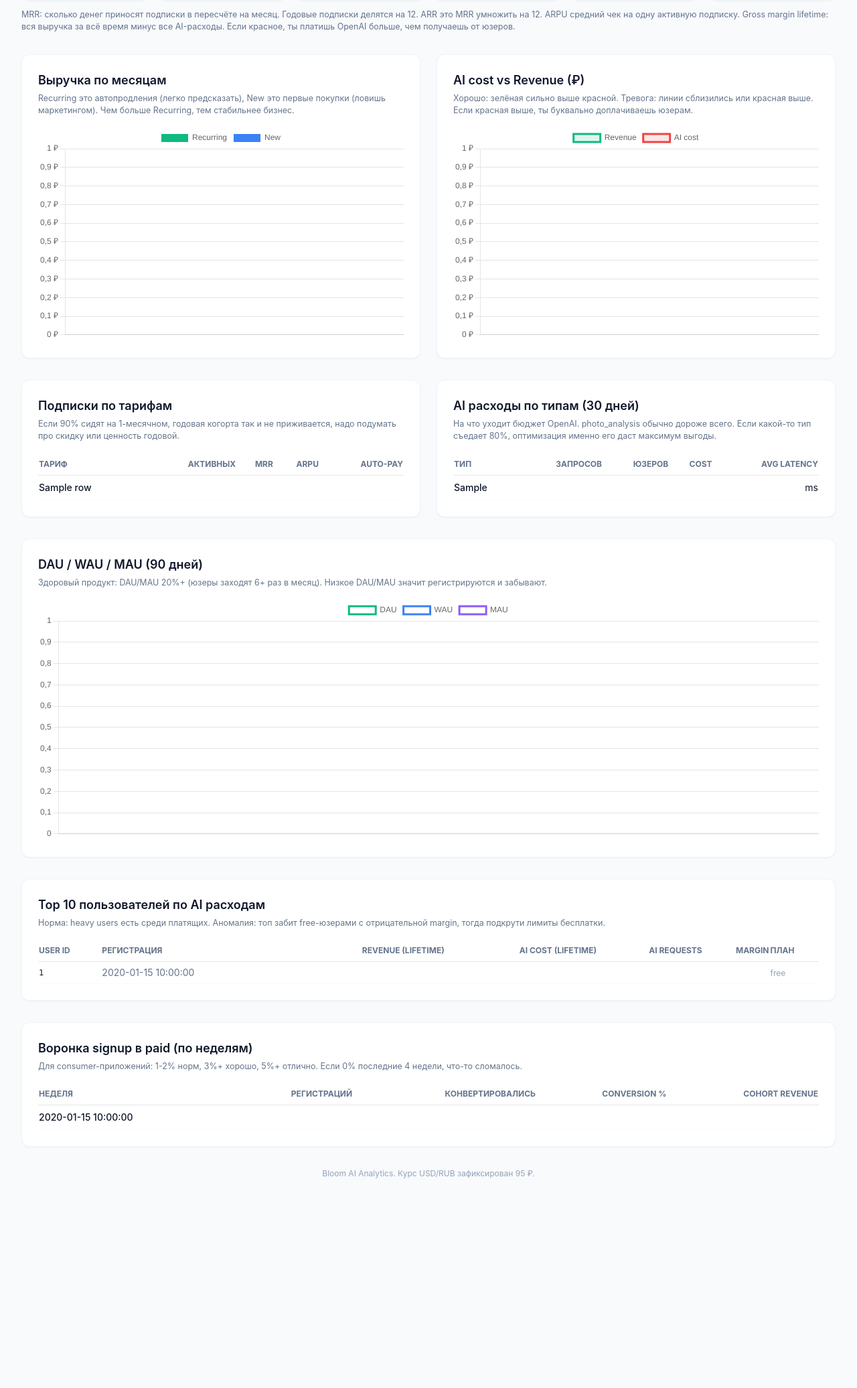
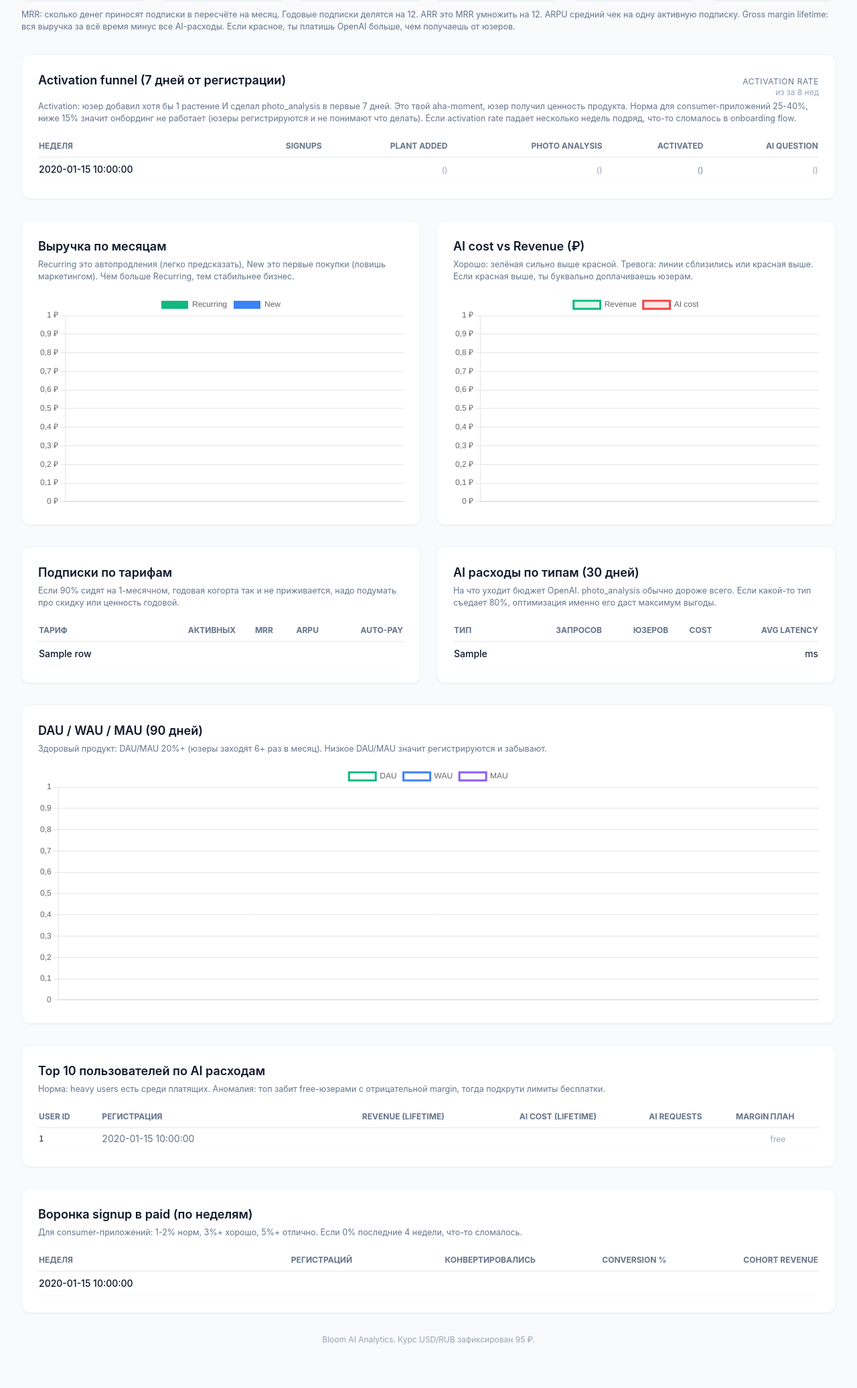
Before and after one commit to Kamilla170/bloom_app, a Python web app: template analytics/templates/dashboard.html in a window 1280 px wide. Shown: the part 291-2363 px from the top of the page at 67% size. Before the commit the page ends 2050 px from the top, so only its background shows below. Run offline with Jinja, Linux system fonts and the light colour scheme; the template is opened without the code that fills it: most values are stand-ins (such as "Sample title", 1, 10 or a date in 2020); some libraries are stand-ins or nearby versions.

Commit message:
Update dashboard.html

```diff
--- a/analytics/templates/dashboard.html
+++ b/analytics/templates/dashboard.html
@@ -88,6 +88,51 @@
             <p class="hint mb-8">
                 MRR: сколько денег приносят подписки в пересчёте на месяц. Годовые подписки делятся на 12. ARR это MRR умножить на 12. ARPU средний чек на одну активную подписку. Gross margin lifetime: вся выручка за всё время минус все AI-расходы. Если красное, ты платишь OpenAI больше, чем получаешь от юзеров.
             </p>
+
+            <!-- Activation Funnel -->
+            <div class="bg-white rounded-xl p-6 shadow-sm border border-slate-100 mb-8">
+                <div class="flex items-baseline justify-between mb-1">
+                    <h2 class="text-lg font-semibold">Activation funnel (7 дней от регистрации)</h2>
+                    <div class="text-right">
+                        <div class="text-xs text-slate-500 uppercase tracking-wider">Activation rate</div>
+                        <div class="text-2xl font-bold kpi-value text-emerald-600">{{ fmt_pct(activation_summary.activation_rate_pct) }}</div>
+                        <div class="text-xs text-slate-400">{{ fmt_int(activation_summary.total_activated) }} из {{ fmt_int(activation_summary.total_signups) }} за 8 нед</div>
+                    </div>
+                </div>
+                <p class="hint">
+                    Activation: юзер добавил хотя бы 1 растение И сделал photo_analysis в первые 7 дней. Это твой aha-moment, юзер получил ценность продукта. Норма для consumer-приложений 25-40%, ниже 15% значит онбординг не работает (юзеры регистрируются и не понимают что делать). Если activation rate падает несколько недель подряд, что-то сломалось в onboarding flow.
+                </p>
+                {% if activation_funnel %}
+                <div class="overflow-x-auto mt-3">
+                    <table class="w-full text-sm">
+                        <thead class="text-xs uppercase text-slate-500">
+                            <tr class="border-b">
+                                <th class="text-left py-2">Неделя</th>
+                                <th class="text-right">Signups</th>
+                                <th class="text-right">Plant added</th>
+                                <th class="text-right">Photo analysis</th>
+                                <th class="text-right">Activated</th>
+                                <th class="text-right">AI question</th>
+                            </tr>
+                        </thead>
+                        <tbody>
+                            {% for row in activation_funnel %}
+                            <tr class="border-b border-slate-50">
+                                <td class="py-2 font-medium">{{ fmt_date(row.cohort_week) }}</td>
+                                <td class="text-right">{{ fmt_int(row.signups) }}</td>
+                                <td class="text-right">{{ fmt_int(row.step_plant_added) }} <span class="text-xs text-slate-400">({{ fmt_pct(row.pct_plant) }})</span></td>
+                                <td class="text-right">{{ fmt_int(row.step_photo_analysis) }} <span class="text-xs text-slate-400">({{ fmt_pct(row.pct_photo) }})</span></td>
+                                <td class="text-right font-semibold text-emerald-600">{{ fmt_int(row.step_activated) }} <span class="text-xs text-slate-400">({{ fmt_pct(row.pct_activated) }})</span></td>
+                                <td class="text-right">{{ fmt_int(row.step_ai_question) }} <span class="text-xs text-slate-400">({{ fmt_pct(row.pct_qa) }})</span></td>
+                            </tr>
+                            {% endfor %}
+                        </tbody>
+                    </table>
+                </div>
+                {% else %}
+                <p class="text-slate-400 text-sm mt-3">Когортных данных пока нет (нужно минимум 7 дней с регистрации первого юзера).</p>
+                {% endif %}
+            </div>
 
             <div class="grid grid-cols-1 lg:grid-cols-2 gap-6 mb-8">
                 <div class="bg-white rounded-xl p-6 shadow-sm border border-slate-100">
```
